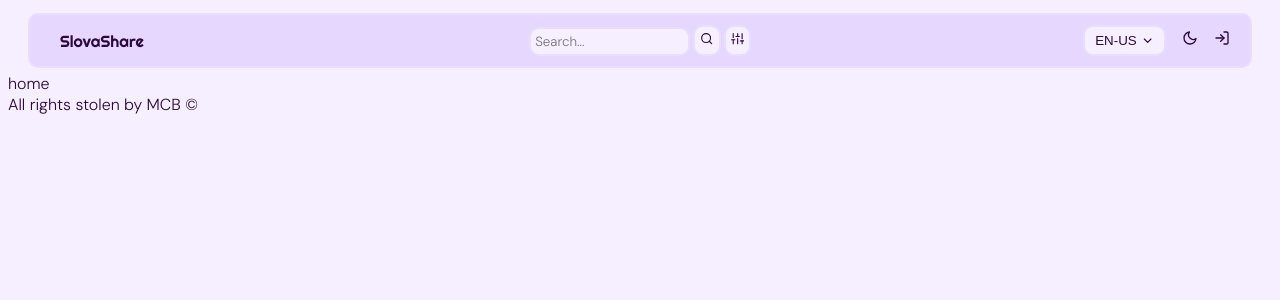
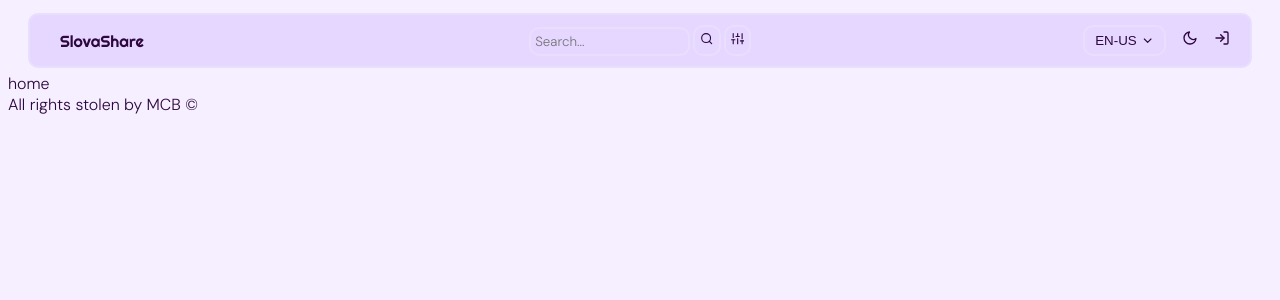
Before and after one commit to PolarMonke/SlovaShare, a React (Create React App) app: page / in a window 1280 px wide. Shown: the top 300 px of the page. Built offline with nearby package versions, Linux system fonts and the light colour scheme; the HTML template or start-up script is replaced by a standard one.

Commit message:
Пагуляўся са стылямі

```diff
--- a/src/index.css
+++ b/src/index.css
@@ -25,7 +25,7 @@ body {
     font-style: normal;
 }
 button {
-    background-color: var(--background-color);
+    background-color: var(--header-bg-color);
     border: 2px solid var(--border-color);
     border-radius: 10px;
     padding: 5px;
@@ -41,7 +41,7 @@ button:focus {
 input {
     display: inline-block;
     cursor: text;
-    background-color: var(--background-color);
+    background-color: var(--header-bg-color);
     border: 2px solid var(--border-color);
     border-radius: 10px;
     padding: 4px;
--- a/src/styles/AccountPage.css
+++ b/src/styles/AccountPage.css
@@ -59,7 +59,7 @@
 }
 
 .edit-button {
-    background: var(--background-color);
+    background: var(--header-bg-color);
     color: var(--text-color);
     border: 2px solid var(--border-color);
     padding: 0.5rem 1.5rem;
```
